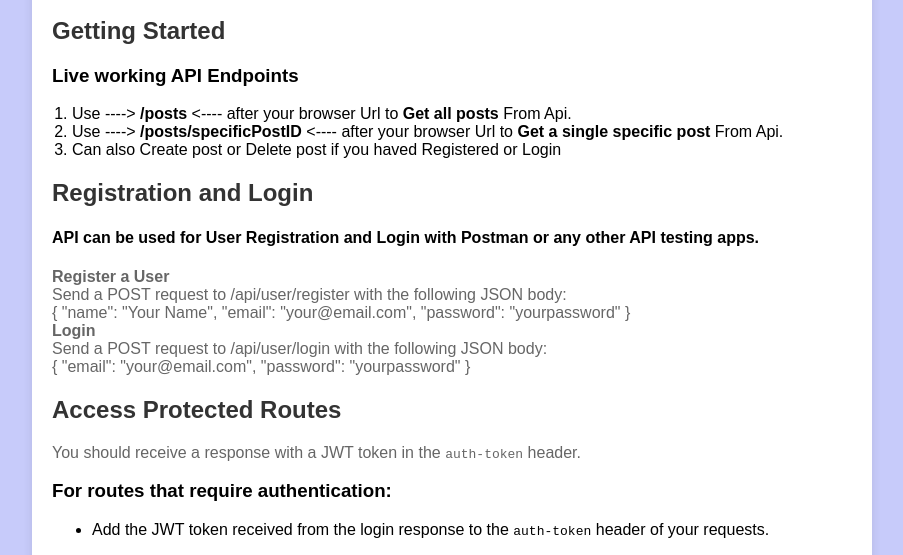
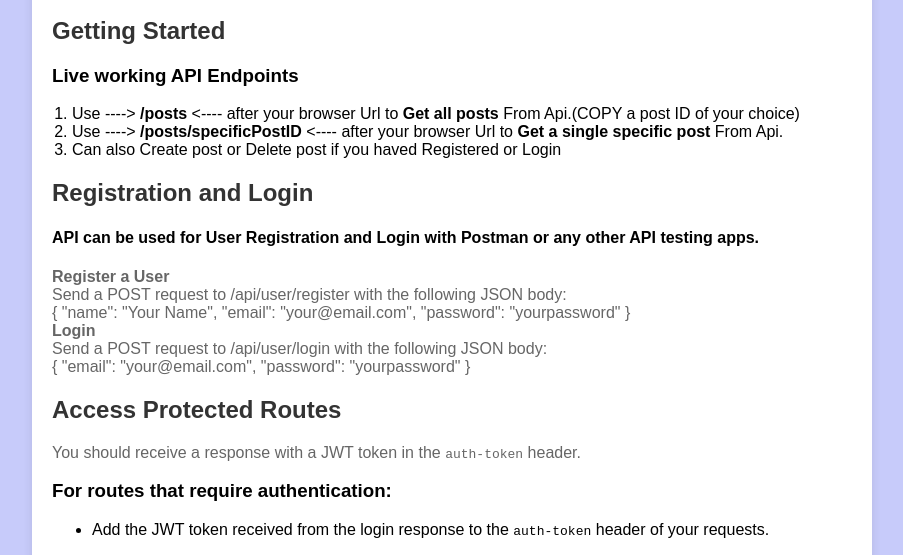
Before and after one commit to atha2810/PostsMernAPI, a website: page index.html in a window 1280 px wide. Shown: the part 225-780 px from the top of the page, without its empty margins (188-1091 px from the left). Drawn offline with Linux system fonts and the light colour scheme.

Commit message:
Update index.html

```diff
--- a/index.html
+++ b/index.html
@@ -58,7 +58,7 @@
       <ol>
         <li>
           Use ----> <b>/posts</b> <---- after your browser Url to <b>Get all posts</b> From
-          Api.
+          Api.(COPY a post ID of your choice)
         </li>
         <li>
           Use ----><b> /posts/specificPostID </b><---- after your browser Url to <b>Get a
```
